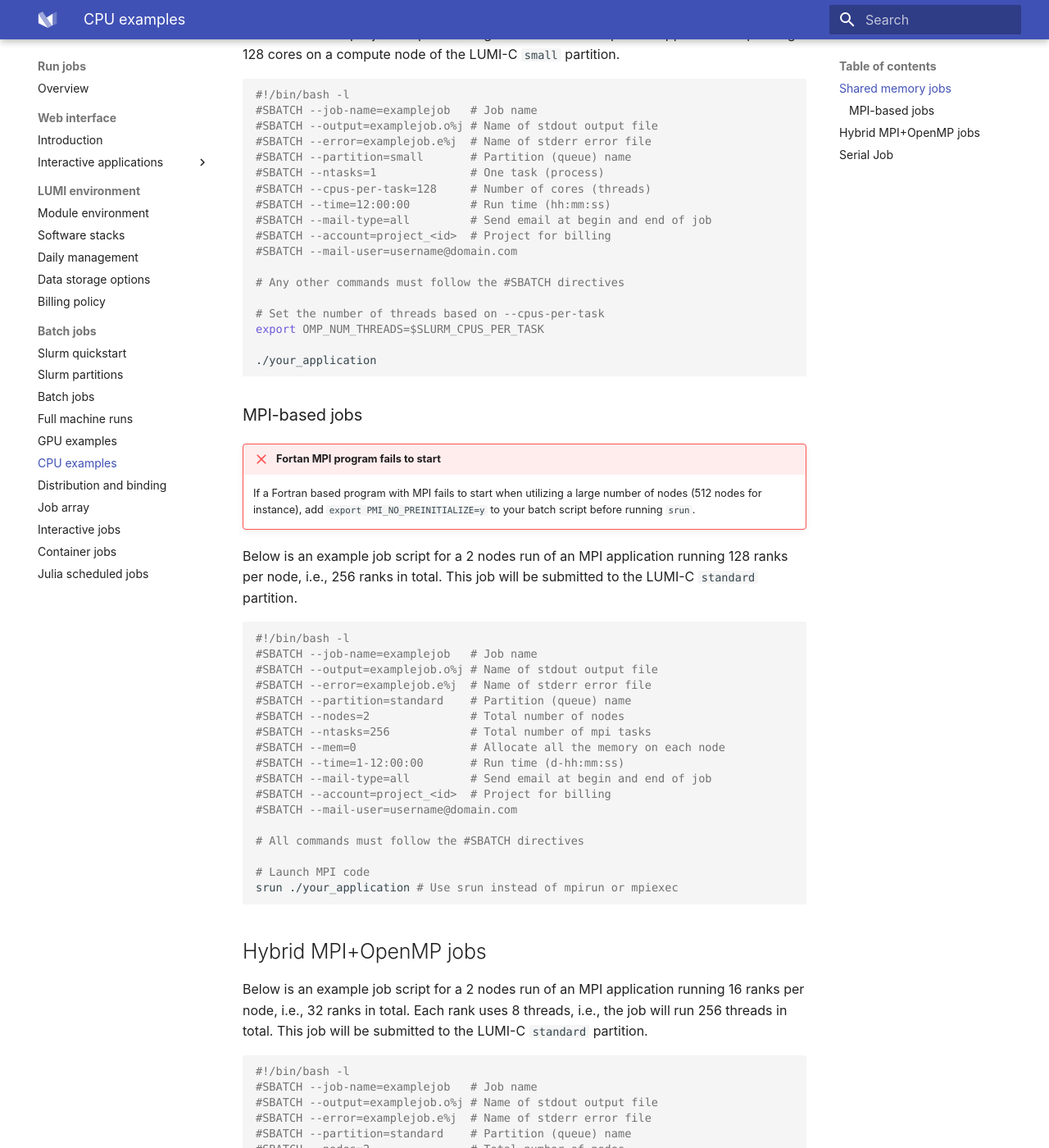
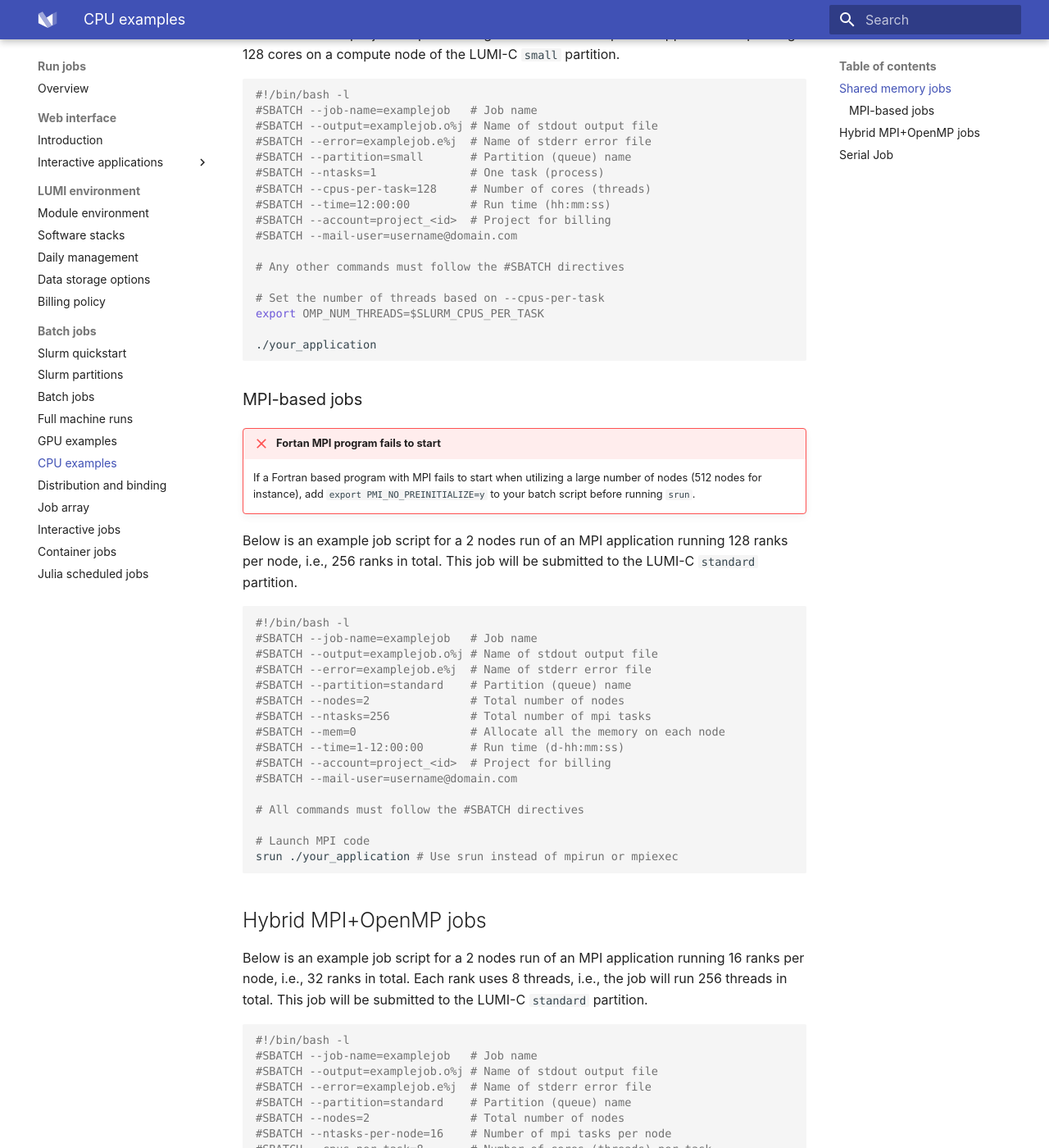
Before and after one commit to Lumi-supercomputer/lumi-userguide, an MkDocs documentation site: the page built from docs/runjobs/scheduled-jobs/lumic-job.md, in a window 1280 px wide and 1400 px high, scrolled down 560 px. Shown: the whole window at 82% size. Built offline with MkDocs 1.6.1 and Material for MkDocs 9.7.7, drawn with Linux system fonts in a browser that asks for light colours; some of the changed text lies outside the part shown.

Commit message:
Remove send-email notification from lumic-job.md

```diff
--- a/docs/runjobs/scheduled-jobs/lumic-job.md
+++ b/docs/runjobs/scheduled-jobs/lumic-job.md
@@ -32,7 +32,6 @@ requesting 128 cores on a compute node of the LUMI-C `small` partition.
 #SBATCH --ntasks=1              # One task (process)
 #SBATCH --cpus-per-task=128     # Number of cores (threads)
 #SBATCH --time=12:00:00         # Run time (hh:mm:ss)
-#SBATCH --mail-type=all         # Send email at begin and end of job
 #SBATCH --account=project_<id>  # Project for billing
 #SBATCH --mail-user=username@domain.com
 
@@ -65,7 +64,6 @@ LUMI-C `standard` partition.
 #SBATCH --ntasks=256            # Total number of mpi tasks
 #SBATCH --mem=0                 # Allocate all the memory on each node
 #SBATCH --time=1-12:00:00       # Run time (d-hh:mm:ss)
-#SBATCH --mail-type=all         # Send email at begin and end of job
 #SBATCH --account=project_<id>  # Project for billing
 #SBATCH --mail-user=username@domain.com
 
@@ -92,7 +90,6 @@ LUMI-C `standard` partition.
 #SBATCH --ntasks-per-node=16    # Number of mpi tasks per node
 #SBATCH --cpus-per-task=8       # Number of cores (threads) per task
 #SBATCH --time=1-12:00:00       # Run time (d-hh:mm:ss)
-#SBATCH --mail-type=all         # Send email at begin and end of job
 #SBATCH --account=project_<id>  # Project for billing
 #SBATCH --mail-user=username@domain.com
 
@@ -118,7 +115,6 @@ the LUMI-C `small` partition and thus will be allocated 1 core.
 #SBATCH --partition=small       # Partition (queue) name
 #SBATCH --ntasks=1              # One task (process)
 #SBATCH --time=00:15:00         # Run time (hh:mm:ss)
-#SBATCH --mail-type=all         # Send email at begin and end of job
 #SBATCH --account=project_<id>  # Project for billing
 #SBATCH --mail-user=username@domain.com
 
```
